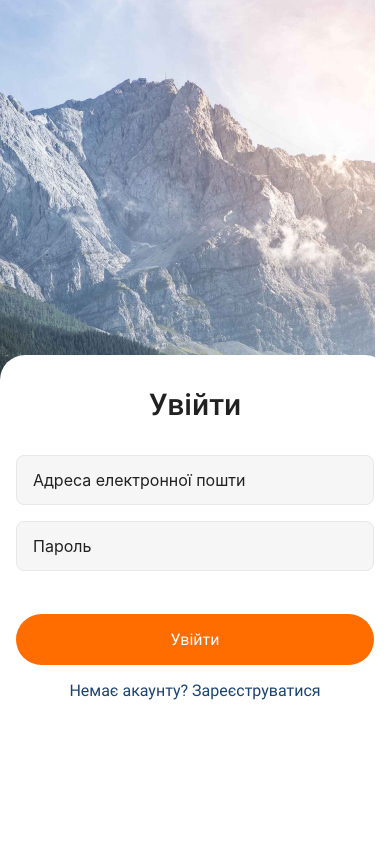
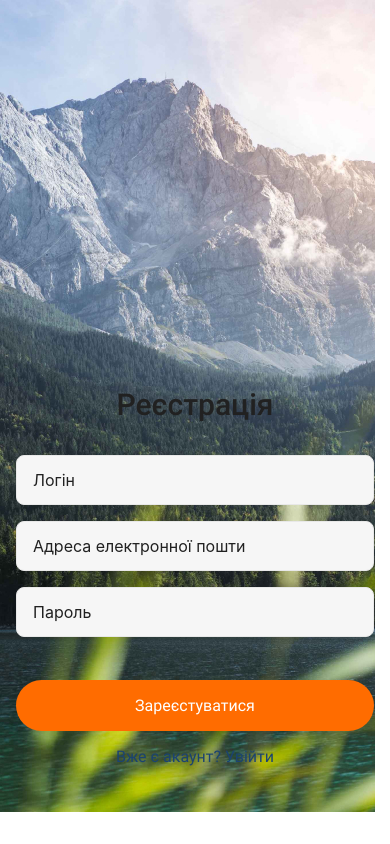
Before and after one commit to VadimKorobec/react-native, a React Native app: screen / in a window 390 px wide. Built offline with nearby package versions, Linux system fonts and the light colour scheme.

Commit message:
Update App.js

```diff
--- a/App.js
+++ b/App.js
@@ -2,8 +2,8 @@ import { useEffect, useState } from "react";
 import { useFonts } from "expo-font";
 import { StatusBar } from "expo-status-bar";
 import {} from "react-native";
-// import RegistrationScreen from "./Screens/PostsScreen/RegistrationScreen";
-import LoginScreen from "./Screens/PostsScreen/LoginScreen";
+import RegistrationScreen from "./Screens/PostsScreen/RegistrationScreen";
+// import LoginScreen from "./Screens/PostsScreen/LoginScreen";
 
 export default function App() {
   const [fontsLoaded] = useFonts({
@@ -18,8 +18,8 @@ export default function App() {
 
   return (
     <>
-      {/* <RegistrationScreen /> */}
-      <LoginScreen />
+      <RegistrationScreen />
+      {/* <LoginScreen /> */}
     </>
   );
 }
```
